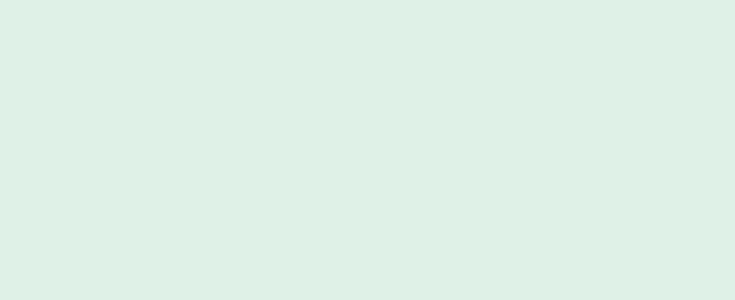
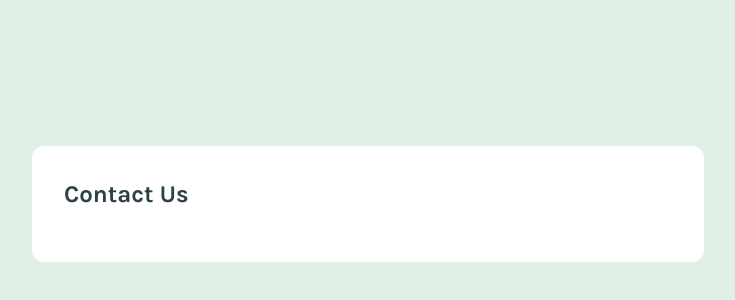
Before and after one commit to parisaMontakhab/contact-form, a React (Vite) app: page / in a window 1280 px wide. Shown: the part 196-496 px from the top of the page, without its empty margins (272-1007 px from the left). Built offline with nearby package versions, Linux system fonts and the light colour scheme.

Commit message:
feat: add h2 tag with inline style

```diff
--- a/src/App.jsx
+++ b/src/App.jsx
@@ -4,8 +4,9 @@ export default function App() {
   return (
 
     <div className="min-h-screen flex items-center justify-center">
-      <form className="bg-neutral_white rounded-lg w-full max-w-2xl">
+      <form className="bg-neutral_white rounded-xl w-full max-w-2xl p-8">
 
+        <h2 className="text-neutral_graydark text-2xl font-sans font-bold mb-5">Contact Us</h2>
 
       </form>
 
```
